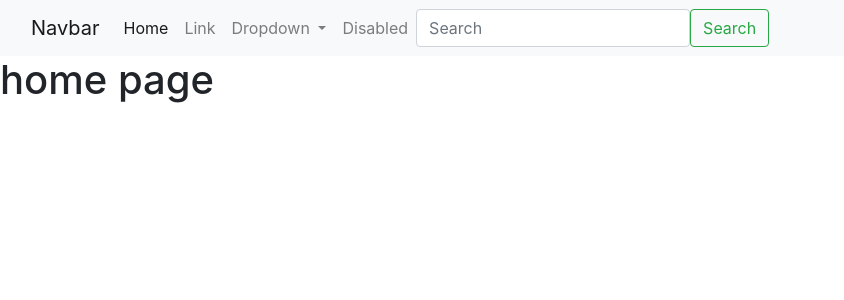
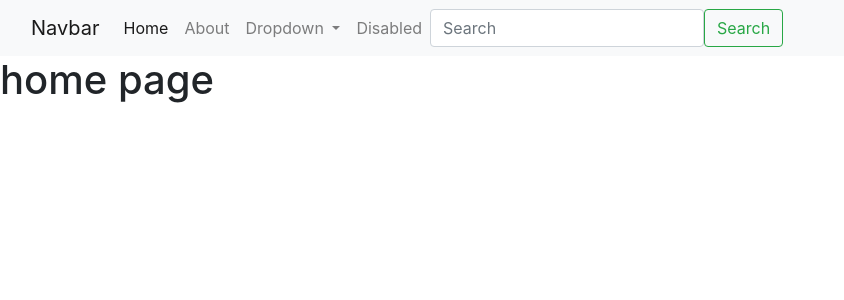
Before and after one commit to kiplangat01/Django_React-App, a Django app: page / in a window 1280 px wide. Shown: the top 300 px of the page, without its empty margins (0-844 px from the left). Run offline with Django 4.2, Linux system fonts and the light colour scheme.

```diff
--- a/blog/templates/blog/base.html
+++ b/blog/templates/blog/base.html
@@ -20,10 +20,10 @@
           <div class="collapse navbar-collapse" id="navbarSupportedContent">
             <ul class="navbar-nav me-auto mb-2 mb-lg-0">
               <li class="nav-item">
-                <a class="nav-link active" aria-current="page" href="#">Home</a>
+                <a class="nav-link active" aria-current="page" href="{% url 'blog-home' %}">Home</a>
               </li>
               <li class="nav-item">
-                <a class="nav-link" href="#">Link</a>
+                <a class="nav-link" href="{% url 'blog-about' %}">About</a>
               </li>
               <li class="nav-item dropdown">
                 <a class="nav-link dropdown-toggle" href="#" id="navbarDropdown" role="button" data-bs-toggle="dropdown" aria-expanded="false">
@@ -37,7 +37,7 @@
                 </ul>
               </li>
               <li class="nav-item">
-                <a class="nav-link" href="#" tabindex="-1" aria-disabled="true">Disabled</a>
+                <a class="nav-link" href="#" tabindex="-1">Disabled</a>
               </li>
             </ul>
             <form class="d-flex">
--- a/tweeter/settings.py
+++ b/tweeter/settings.py
@@ -35,7 +35,6 @@ ALLOWED_HOSTS = []
 INSTALLED_APPS = [
     'django.contrib.admin',
     'blog',
-    'bootstrap4',
     'django.contrib.auth',
     'django.contrib.contenttypes',
     'django.contrib.sessions',
```
